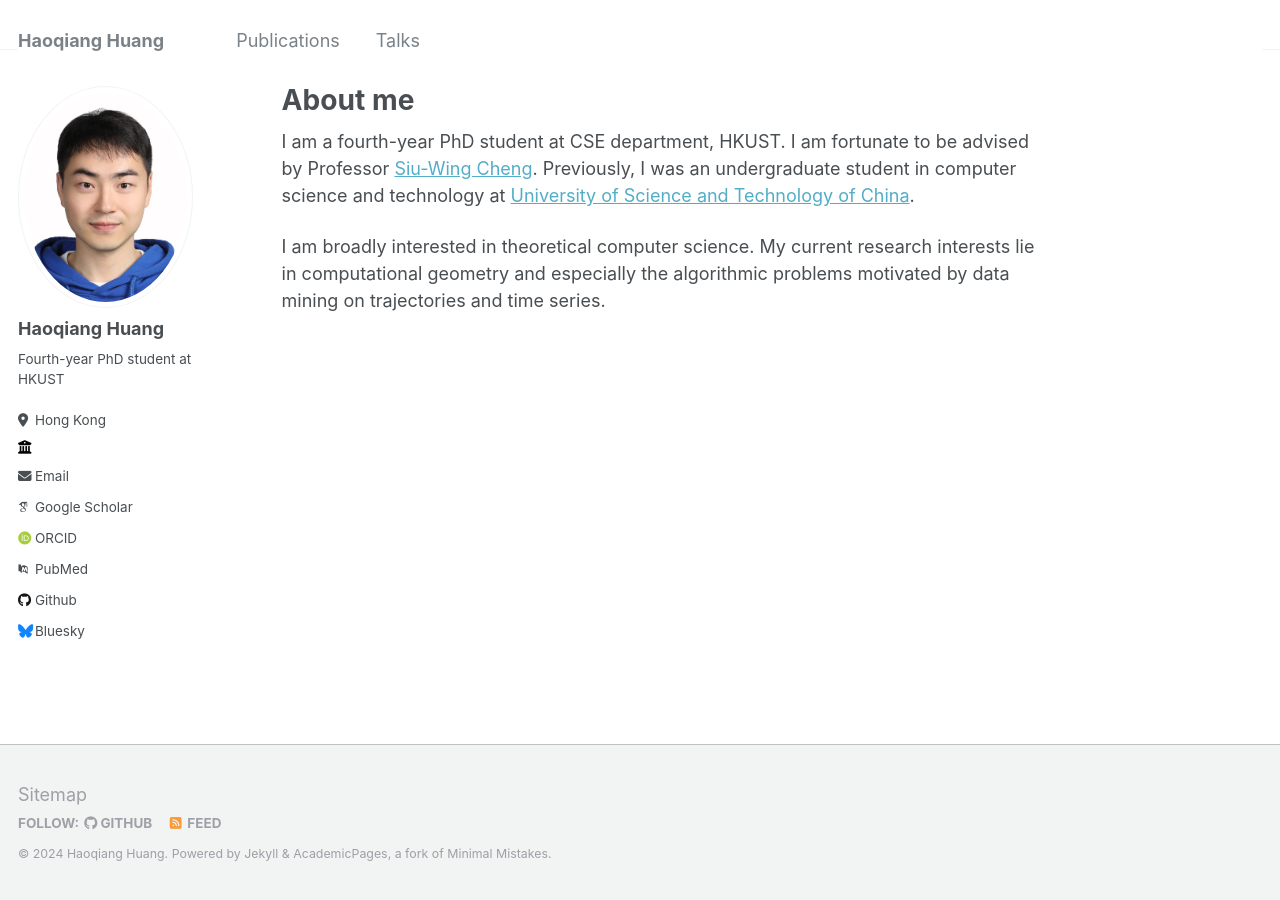
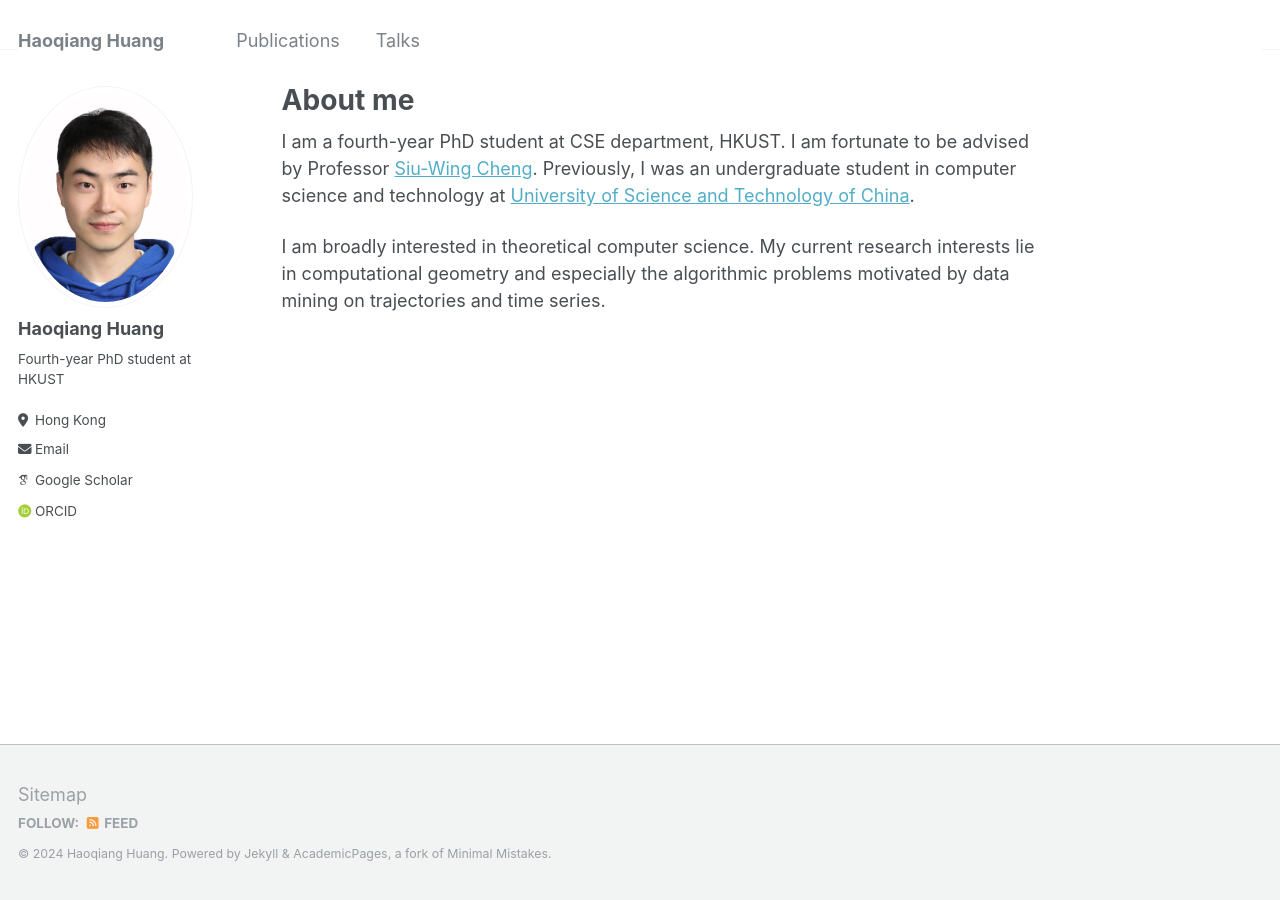
Before and after one commit to HaoqiangHuang/HaoqiangHuang.github.io, a Jekyll site: the page built from _pages/about.md, in a window 1280 px wide. Built offline with Jekyll 4.4.1, drawn with Linux system fonts in a browser that asks for light colours; some web fonts are replaced.

Commit message:
Update _config.yml

```diff
--- a/_config.yml
+++ b/_config.yml
@@ -26,7 +26,7 @@ author:
   pronouns         : # example: "she/her"
   bio              : "Fourth-year PhD student at HKUST"
   location         : "Hong Kong"
-  employer         : ""
+  employer         :
   uri              : # URL
   email            : "haoqiang.huang@connect.ust.hk"
 
@@ -35,19 +35,19 @@ author:
   googlescholar    : "https://scholar.google.com.hk/citations?user=8njwYWwAAAAJ&hl=en"
   impactstory      : # URL
   orcid            : "https://orcid.org/my-orcid?orcid=0000-0003-1497-6226"
-  pubmed           : ""
+  pubmed           :
   researchgate     : # URL
 
   # Repositories and software development
   bitbucket        : # Username - Update with your username on the site
   codepen          : # Username
   dribbble         : # Username
-  github           : ""
+  github           :
   kaggle           : # Username
   stackoverflow    : # User number or user number and name (i.e., use "1" or "1/jeff-atwood")
 
   # Social media
-  bluesky          : "" # Replace this with you Bluesky username
+  bluesky          : # Replace this with you Bluesky username
   facebook         : # Username
   flickr           : # Username
   foursquare       : # Username
```
